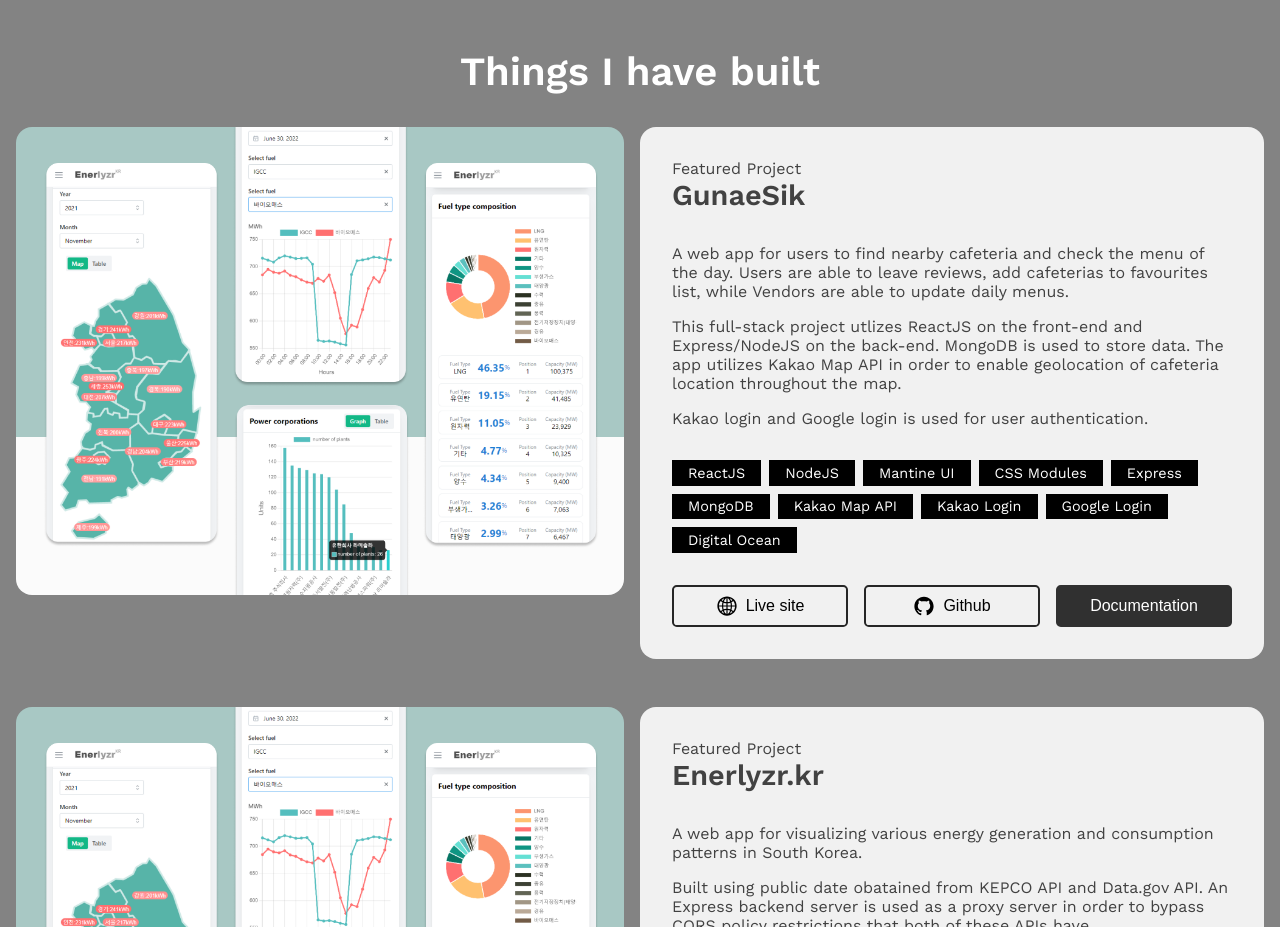
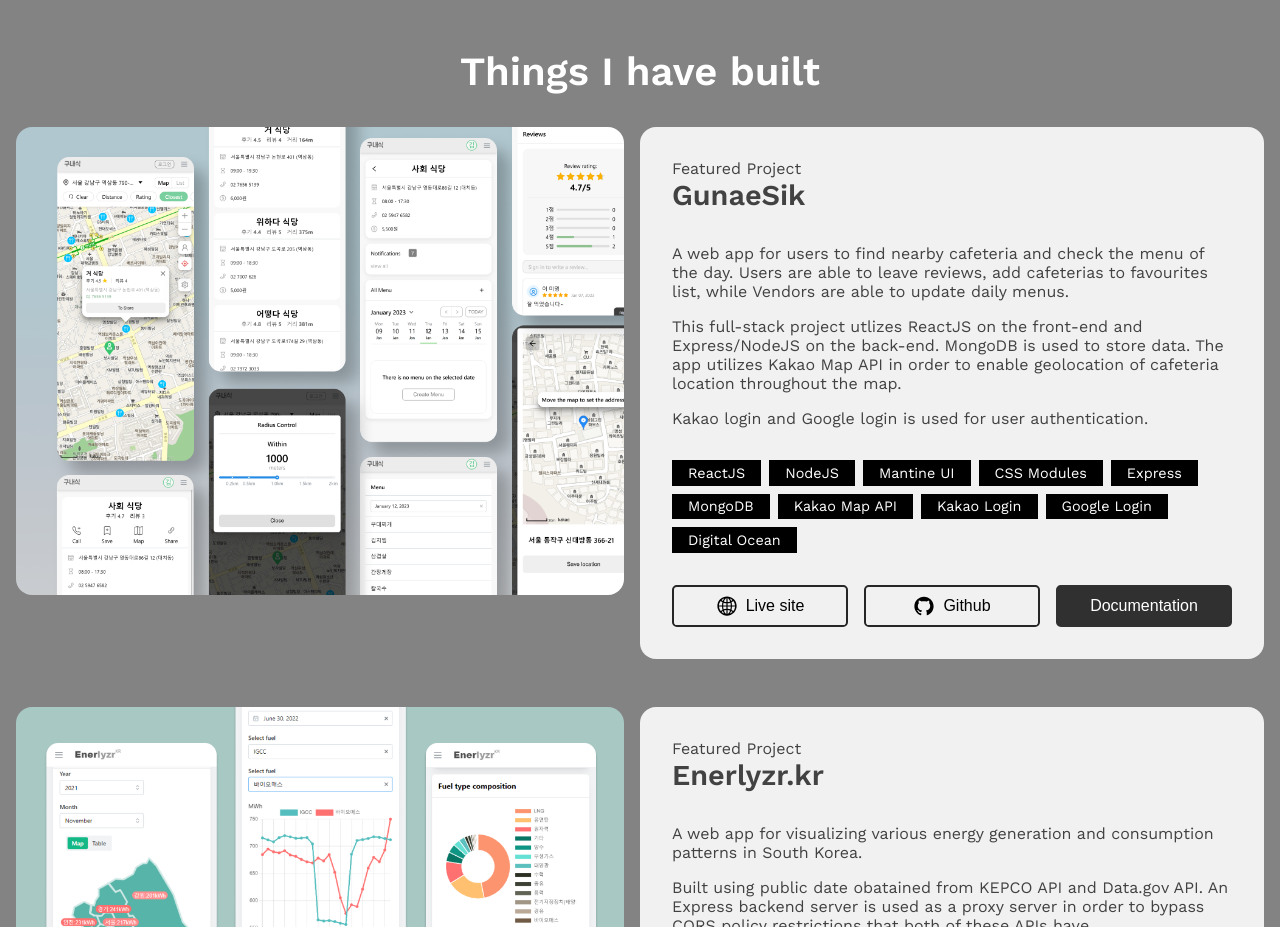
Before and after one commit to eutjin/my-portfolio, a React (Create React App) app: page / in a window 1280 px wide. Shown: the part 1720-2647 px from the top of the page. Built offline with nearby package versions, Linux system fonts and the light colour scheme.

Commit message:
new proj img

```diff
--- a/src/components/Content.js
+++ b/src/components/Content.js
@@ -47,6 +47,7 @@
 import photo2 from "../assets/peep2.png";
 import p1 from "../assets/proj1.png";
 import p2 from "../assets/proj2.png";
+import p3 from "../assets/proj3.png";
 
 function Content({ setModal1, setModal2, setModal3 }) {
   const myRef = useRef();
@@ -382,7 +383,7 @@
               }}
               className={styles.projectBoxImg}
             >
-              <img src={p1} className={styles.projectImg} />
+              <img src={p3} className={styles.projectImg} />
             </motion.div>
             <motion.div
               initial="hidden"
```
Also changed, not shown: src/assets/proj3.png (added), 9 other files (tests, documents, lock files or other folders).
